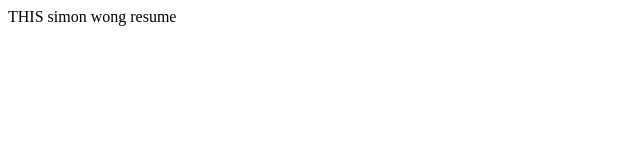
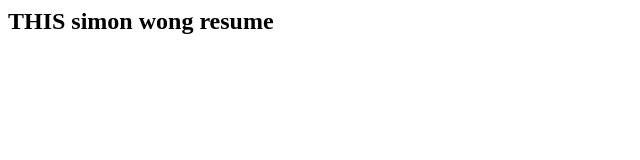
Before and after one commit to S1mon-Wong/-resume, a plain HTML site: page index.html in a window 1280 px wide. Shown: the whole page, without its empty margins (0-640 px from the left). Drawn offline with Linux system fonts and the light colour scheme.

Commit message:
对原项目进行了大幅度的修改：1/2/3/...

```diff
--- a/index.html
+++ b/index.html
@@ -1,5 +1,6 @@
 <html>
  <body>
-  THIS simon wong resume
+  <h2>THIS simon wong resume</h2>
+  <br></br>
  </body>
 </html>
```
Also changed, not shown: js/index.js (added), 1 other file.
